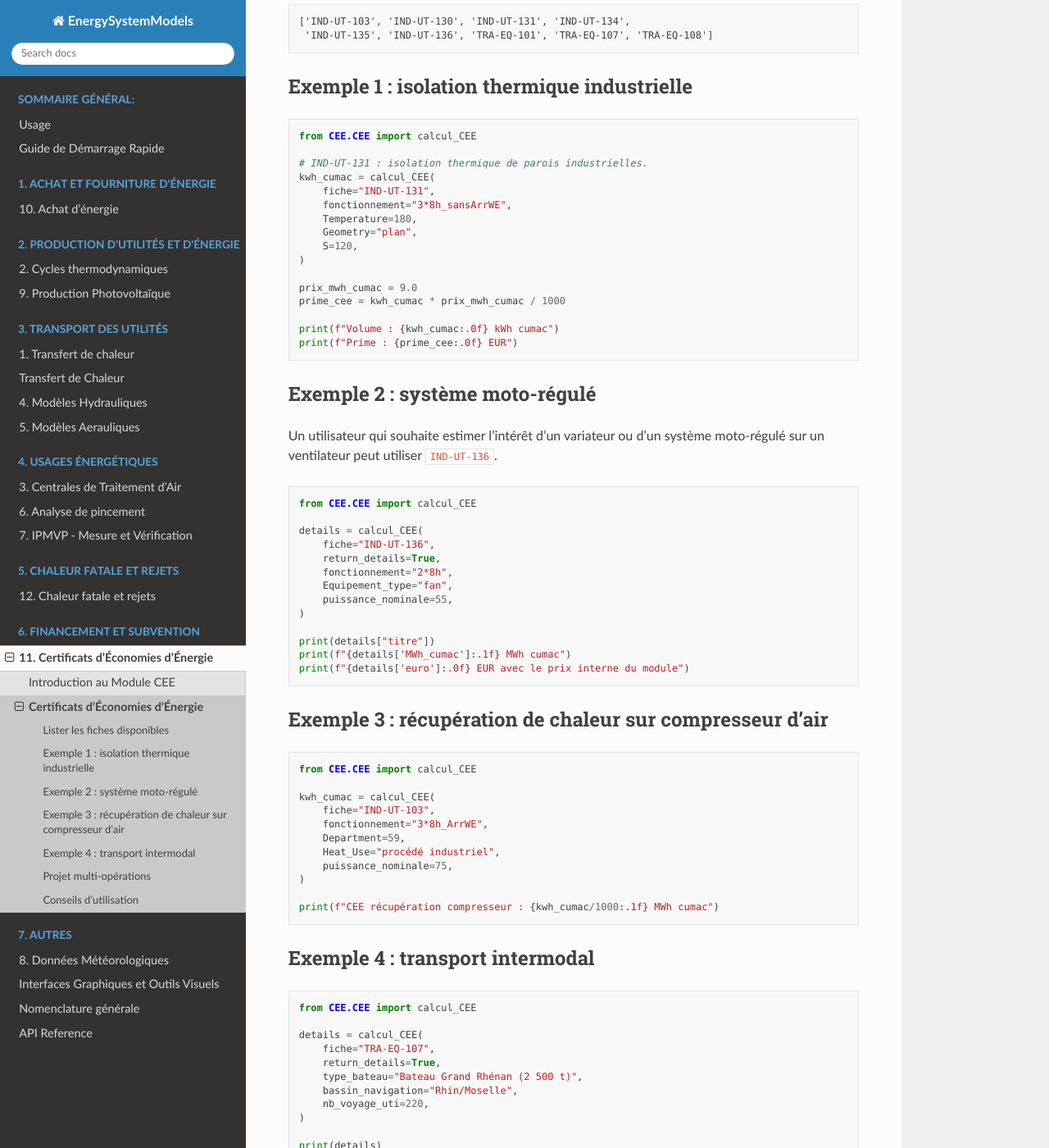
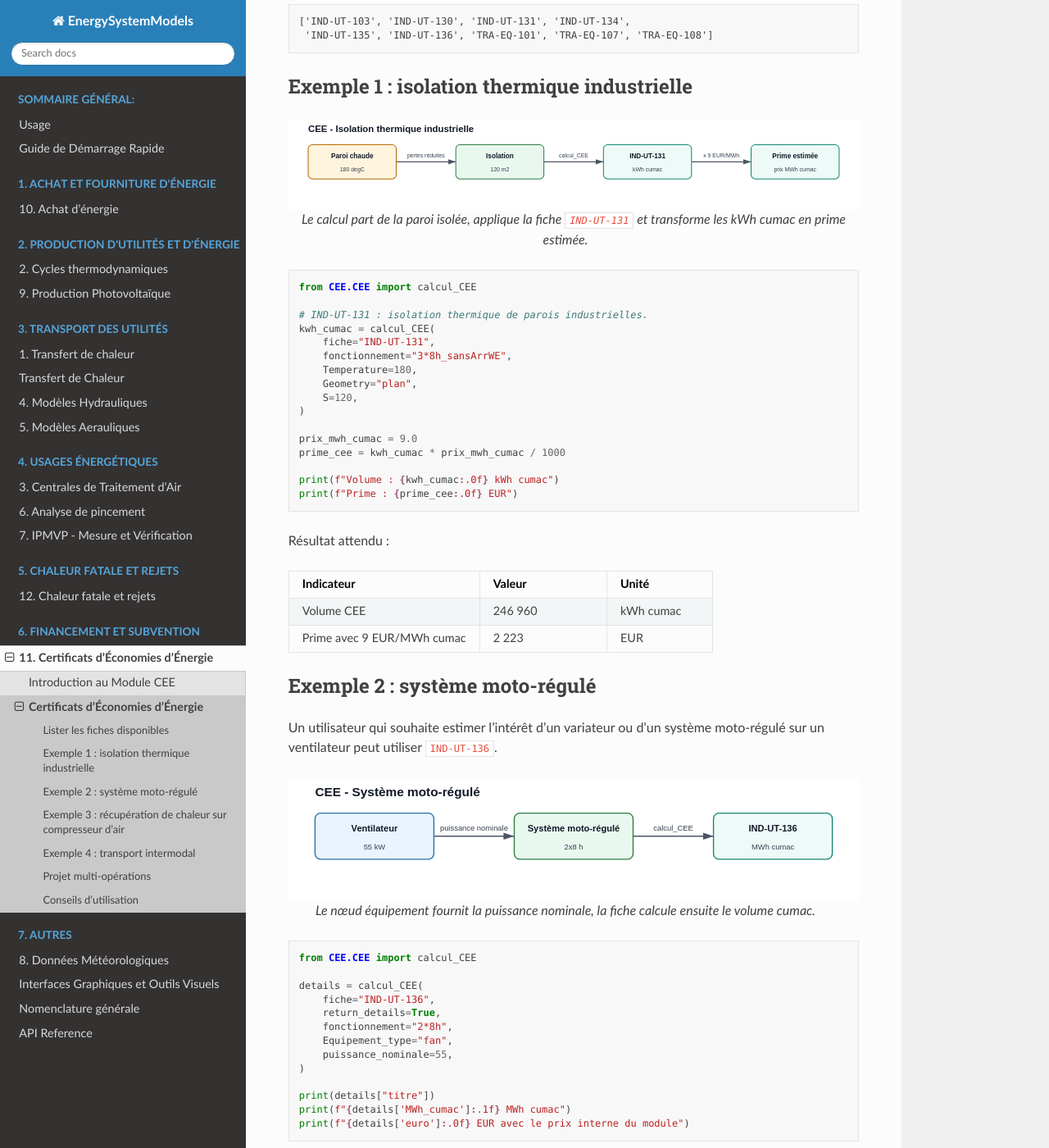
Before and after one commit to ZoheirHADID/EnergySystemModels-fr, a Sphinx documentation site: the page built from docs/source/011-cee/module_cee.rst, in a window 1280 px wide and 1400 px high, scrolled down 432 px. Shown: the whole window at 82% size. Built offline with Sphinx 7.4.7 and the Read the Docs theme 3.1.0, drawn with Linux system fonts in a browser that asks for light colours; pages that are not in the unit, such as notebooks, are missing from menus; some of the changed text lies outside the part shown.

Commit message:
2026-07-04-001

```diff
--- a/docs/source/011-cee/module_cee.rst
+++ b/docs/source/011-cee/module_cee.rst
@@ -23,6 +23,13 @@ Résultat attendu :
 Exemple 1 : isolation thermique industrielle
 --------------------------------------------
 
+.. figure:: ../images/011_cee_isolation_industrielle.svg
+   :alt: Schéma CEE pour isolation thermique industrielle
+   :align: center
+
+   Le calcul part de la paroi isolée, applique la fiche ``IND-UT-131`` et
+   transforme les kWh cumac en prime estimée.
+
 .. code-block:: python
 
    from CEE.CEE import calcul_CEE
@@ -42,11 +49,34 @@ Exemple 1 : isolation thermique industrielle
    print(f"Volume : {kwh_cumac:.0f} kWh cumac")
    print(f"Prime : {prime_cee:.0f} EUR")
 
+Résultat attendu :
+
+.. list-table::
+   :widths: 45 30 25
+   :header-rows: 1
+
+   * - Indicateur
+     - Valeur
+     - Unité
+   * - Volume CEE
+     - 246 960
+     - kWh cumac
+   * - Prime avec 9 EUR/MWh cumac
+     - 2 223
+     - EUR
+
 Exemple 2 : système moto-régulé
 -------------------------------
 
 Un utilisateur qui souhaite estimer l'intérêt d'un variateur ou d'un système
 moto-régulé sur un ventilateur peut utiliser ``IND-UT-136``.
+
+.. figure:: ../images/011_cee_moto_regule.svg
+   :alt: Schéma CEE pour système moto-régulé
+   :align: center
+
+   Le nœud équipement fournit la puissance nominale, la fiche calcule ensuite
+   le volume cumac.
 
 .. code-block:: python
 
@@ -64,8 +94,31 @@ moto-régulé sur un ventilateur peut utiliser ``IND-UT-136``.
    print(f"{details['MWh_cumac']:.1f} MWh cumac")
    print(f"{details['euro']:.0f} EUR avec le prix interne du module")
 
+Résultat attendu :
+
+.. list-table::
+   :widths: 45 30 25
+   :header-rows: 1
+
+   * - Indicateur
+     - Valeur
+     - Unité
+   * - Volume CEE
+     - 940,5
+     - MWh cumac
+   * - Valorisation interne du module
+     - 4 703
+     - EUR
+
 Exemple 3 : récupération de chaleur sur compresseur d'air
 ---------------------------------------------------------
+
+.. figure:: ../images/012_chaleur_fatale_compresseur_cee.svg
+   :alt: Schéma CEE pour récupération de chaleur sur compresseur d'air
+   :align: center
+
+   La récupération thermique du compresseur alimente un usage et peut être
+   valorisée via ``IND-UT-103``.
 
 .. code-block:: python
 
@@ -81,8 +134,31 @@ Exemple 3 : récupération de chaleur sur compresseur d'air
 
    print(f"CEE récupération compresseur : {kwh_cumac/1000:.1f} MWh cumac")
 
+Résultat attendu :
+
+.. list-table::
+   :widths: 45 30 25
+   :header-rows: 1
+
+   * - Indicateur
+     - Valeur
+     - Unité
+   * - Volume CEE
+     - 2 385,0
+     - MWh cumac
+   * - Prime avec 9 EUR/MWh cumac
+     - 21 465
+     - EUR
+
 Exemple 4 : transport intermodal
 --------------------------------
+
+.. figure:: ../images/011_cee_transport_intermodal.svg
+   :alt: Schéma CEE pour transport intermodal fluvial-route
+   :align: center
+
+   Le nombre de voyages et le type de bateau alimentent la fiche
+   ``TRA-EQ-107``.
 
 .. code-block:: python
 
@@ -98,8 +174,31 @@ Exemple 4 : transport intermodal
 
    print(details)
 
+Résultat attendu :
+
+.. list-table::
+   :widths: 45 30 25
+   :header-rows: 1
+
+   * - Indicateur
+     - Valeur
+     - Unité
+   * - Volume CEE
+     - 902,0
+     - MWh cumac
+   * - Valorisation interne du module
+     - 4 510
+     - EUR
+
 Projet multi-opérations
 ------------------------
+
+.. figure:: ../images/011_cee_projet_multi_operations.svg
+   :alt: Schéma CEE pour projet multi-opérations
+   :align: center
+
+   Chaque opération produit une ligne de résultat ; le rapport agrège ensuite
+   les volumes et les primes.
 
 .. code-block:: python
 
@@ -147,6 +246,28 @@ Projet multi-opérations
 
    df_rapport.to_excel("rapport_CEE.xlsx", index=False)
 
+Résultat attendu :
+
+.. list-table::
+   :widths: 25 30 30
+   :header-rows: 1
+
+   * - Fiche
+     - kWh cumac
+     - Prime à 9 EUR/MWh
+   * - IND-UT-131
+     - 246 960
+     - 2 222,64 EUR
+   * - IND-UT-136
+     - 940 500
+     - 8 464,50 EUR
+   * - IND-UT-134
+     - 149 540
+     - 1 345,86 EUR
+   * - **Total**
+     - **1 337 000**
+     - **12 033,00 EUR**
+
 Conseils d'utilisation
 ----------------------
 
```
Also changed, not shown: docs/source/009-pv-solaire/exemples.rst (+74 -0 lines), docs/source/diagrams/006_pinch_base.json (added, +19 -0 lines), docs/source/diagrams/006_pinch_distillation.json (added, +17 -0 lines), docs/source/diagrams/006_pinch_sensibilite.json (added, +15 -0 lines), docs/source/diagrams/009_pv_orientation.json (added, +15 -0 lines), docs/source/diagrams/009_pv_site_industriel.json (added, +17 -0 lines), docs/source/diagrams/011_cee_isolation_industrielle.json (added, +15 -0 lines), docs/source/diagrams/011_cee_moto_regule.json (added, +13 -0 lines), docs/source/diagrams/011_cee_projet_multi_operations.json (added, +17 -0 lines), docs/source/diagrams/011_cee_transport_intermodal.json (added, +13 -0 lines), docs/source/images/006_pinch_base.svg (added), docs/source/images/006_pinch_distillation.svg (added), docs/source/images/006_pinch_sensibilite.svg (added), docs/source/images/009_pv_orientation.svg (added), 5 more files.
